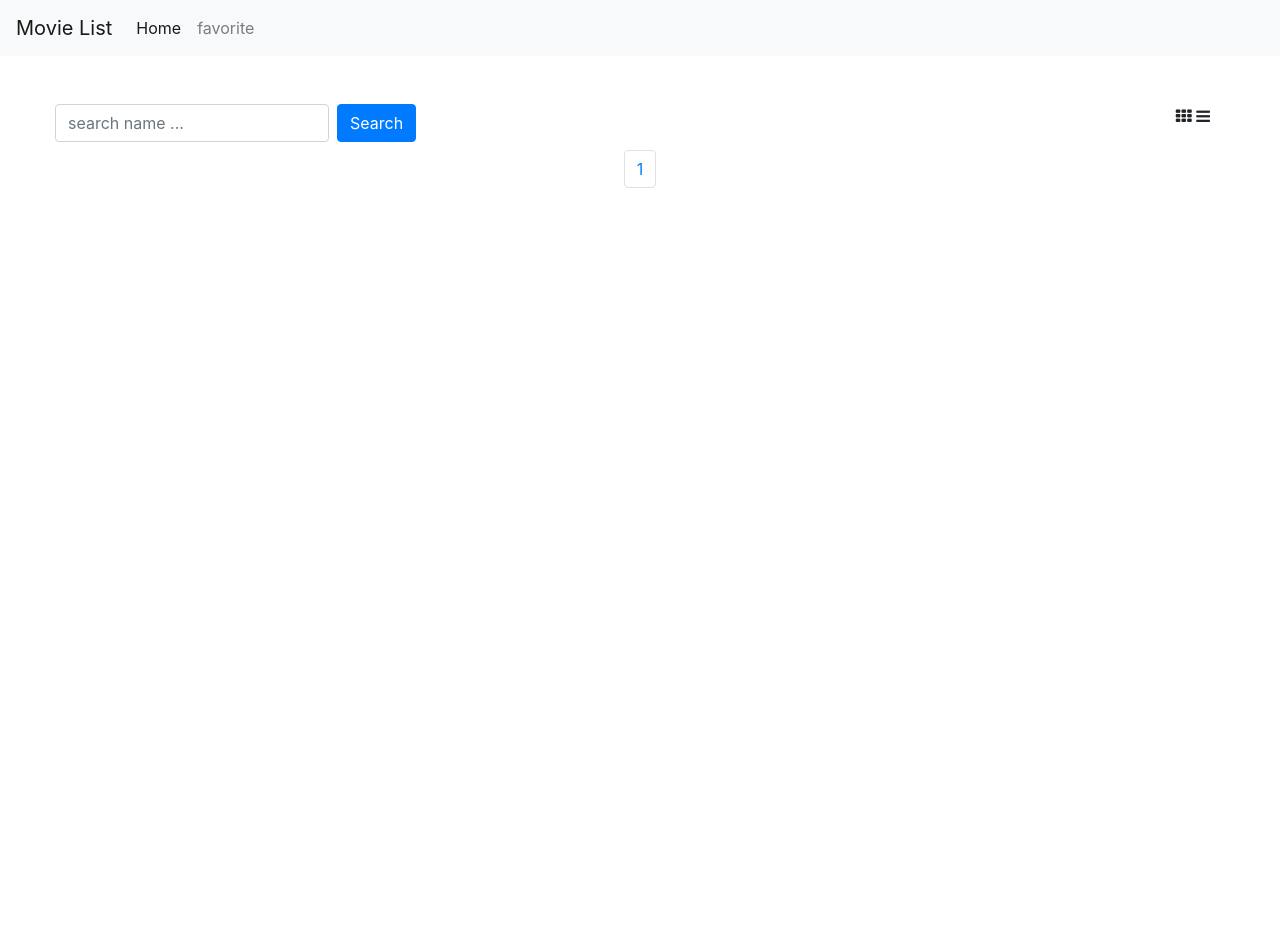
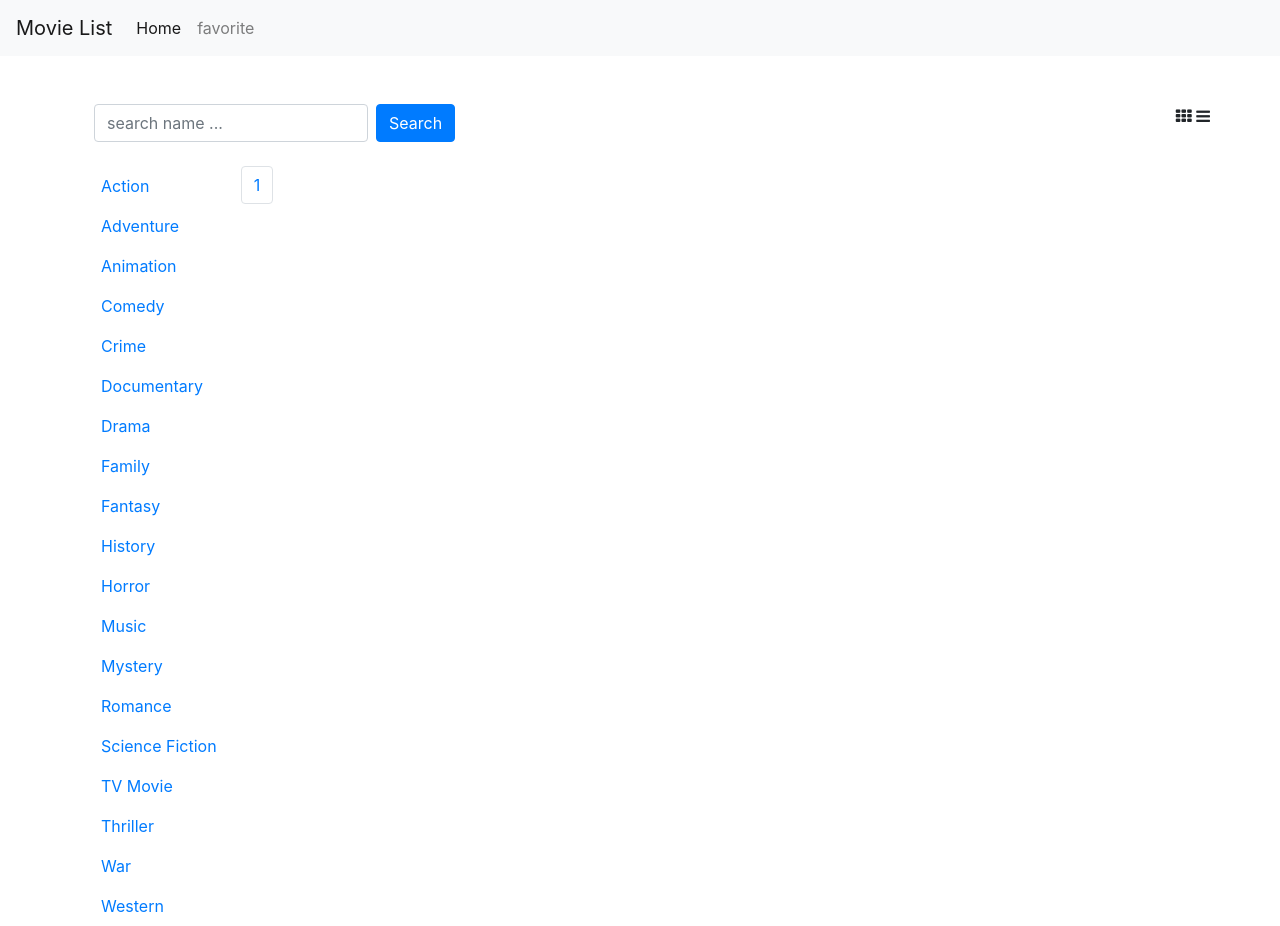
Before and after one commit to biyaoH/my-movie-list, a plain HTML site: page index.html in a window 1280 px wide. Before the commit the page ends 800 px from the top, so only its background shows below. Drawn offline with nearby package versions, Linux system fonts and the light colour scheme; no server answers.

Commit message:
add genres of movies

```diff
--- a/index.html
+++ b/index.html
@@ -37,8 +37,9 @@
   <div class="container mt-5">
 
     <!--search bar-->
+
     <div class="row justify-content-between">
-      <div class="row" id="search-bar">
+      <div class="row mb-3 ml-4" id="search-bar">
         <form id="search" class="form-inline">
           <label class="sr-only" for="inlineFormInputName2">Name</label>
           <input type="text" class="form-control mb-2 mr-sm-2" id="search-input" placeholder="search name ...">
@@ -51,14 +52,27 @@
         <i class="fa fa-bars" id="icon-display-simple" style="cursor: pointer" aria-hidden=" true"></i>
       </div>
     </div>
-
-
-    <!-- data-panel -->
-    <div class="row" id="data-panel">
-      <!-- print movie list here -->
+    <div class="d-flex">
+      <div id="left" class="mr-2">
+        <ul id="genre-list" class="nav nav-pills flex-column">
+          <!-- print genre list here -->
+        </ul>
+      </div>
+      <div id="right">
+        <!-- data-panel -->
+        <div class="row" id="data-panel">
+          <!-- print movie list here -->
+        </div>
+        <nav aria-label="Page navigation">
+          <ul class="pagination justify-content-center" id="pagination">
+            <li class="page-item">
+              <a class="page-link" href="#">1</a>
+            </li>
+          </ul>
+        </nav>
+      </div>
     </div>
   </div>
-
   <!-- Modal -->
   <div class="modal fade" id="show-movie-modal" tabindex="-1" role="dialog" aria-labelledby="exampleModalLongTitle"
     aria-hidden="true">
@@ -86,13 +100,8 @@
       </div>
     </div>
   </div>
-  <nav aria-label="Page navigation">
-    <ul class="pagination justify-content-center" id="pagination">
-      <li class="page-item">
-        <a class="page-link" href="#">1</a>
-      </li>
-    </ul>
-  </nav>
+
+
   <script src="https://unpkg.com/axios/dist/axios.min.js"></script>
   <script src="https://code.jquery.com/jquery-3.3.1.slim.min.js"
     integrity="sha384-q8i/X+965DzO0rT7abK41JStQIAqVgRVzpbzo5smXKp4YfRvH+8abtTE1Pi6jizo" crossorigin="anonymous">
--- a/index.js
+++ b/index.js
@@ -3,6 +3,28 @@
   const INDEX_URL = BASE_URL + '/api/v1/movies/'
   const POSTER_URL = BASE_URL + '/posters/'
   const data = []
+  const genres = {
+    "1": "Action",
+    "2": "Adventure",
+    "3": "Animation",
+    "4": "Comedy",
+    "5": "Crime",
+    "6": "Documentary",
+    "7": "Drama",
+    "8": "Family",
+    "9": "Fantasy",
+    "10": "History",
+    "11": "Horror",
+    "12": "Music",
+    "13": "Mystery",
+    "14": "Romance",
+    "15": "Science Fiction",
+    "16": "TV Movie",
+    "17": "Thriller",
+    "18": "War",
+    "19": "Western"
+  }
+
   // 當前頁面變數
   let pageNow = 1
   // 當前模式變數
@@ -16,6 +38,42 @@
     getTotalPages(data)
     getPageData(1, data)
   }).catch((err) => console.log(err))
+
+
+  // 創建左側分類選項
+  const genreList = document.querySelector('#genre-list')
+
+  genreList.setAttribute('id', 'v-pills-tab')
+
+  for (let value in genres) {
+
+    let htmlContent = `
+    <li class="nav-item">
+    <a class="nav-link" id="v-pills-${genres[value]}-tab" data-index="${value}" data-toggle="pill" href="#v-pills-${genres[value]}" role="tab" aria-controls="v-pills-${genres[value]}">${genres[value]}</a>
+    </li>`
+
+    genreList.innerHTML += htmlContent
+  }
+
+  genreList.addEventListener('click', movieGenre)
+
+  function movieGenre() {
+
+    event.preventDefault()
+
+    const indexGenres = parseInt(event.target.dataset.index)
+    console.log(indexGenres)
+
+    let results = []
+    console.log(data[0].genres.indexOf(parseInt(indexGenres)))
+    results = data.filter(movie => movie.genres.includes(parseInt(indexGenres)) === true)
+    console.log(results)
+
+    getTotalPages(results)
+    getPageData(1, results)
+
+  }
+
 
   // listen to data panel 更多資訊與收藏按鈕監聽
   dataPanel.addEventListener('click', (event) => {
@@ -56,8 +114,19 @@
             <div class="card-body movie-item-body">
               <h5 class="card-title">${item.title}</h5>
             </div>
+            <div class="d-flex flex-wrap mb-3 ml-2">`
 
-            <!-- "More" button -->
+      item.genres.forEach(e => {
+
+        console.log(genres[e])
+
+        htmlContent += `<div class="badge badge-pill badge-info mr-2 mb-2">${genres[e]}</div>`
+      })
+
+
+      htmlContent +=
+        `</div>
+        <!-- "More" button -->
             <div class="card-footer">
               <button class="btn btn-primary btn-show-movie" data-toggle="modal" data-target="#show-movie-modal" data-id="${item.id}">More</button>
               <!-- favorite button -->
```
